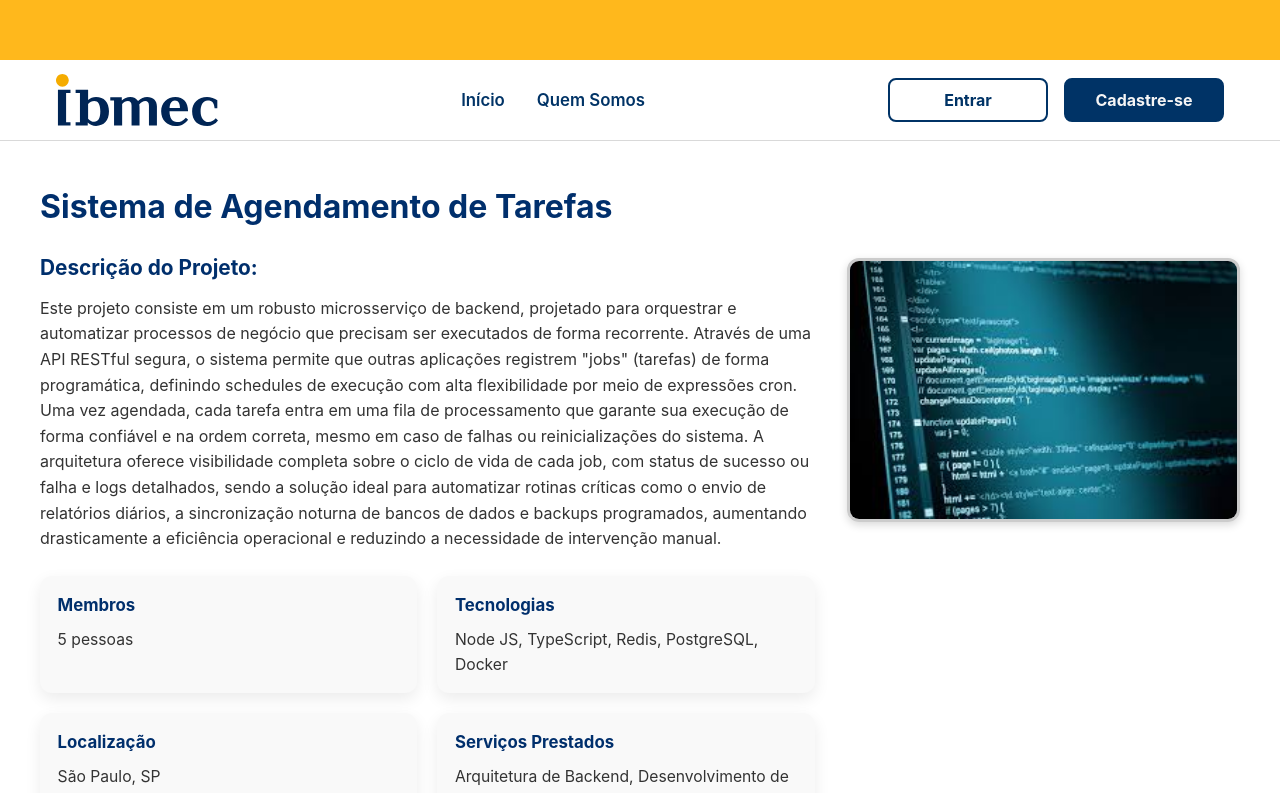
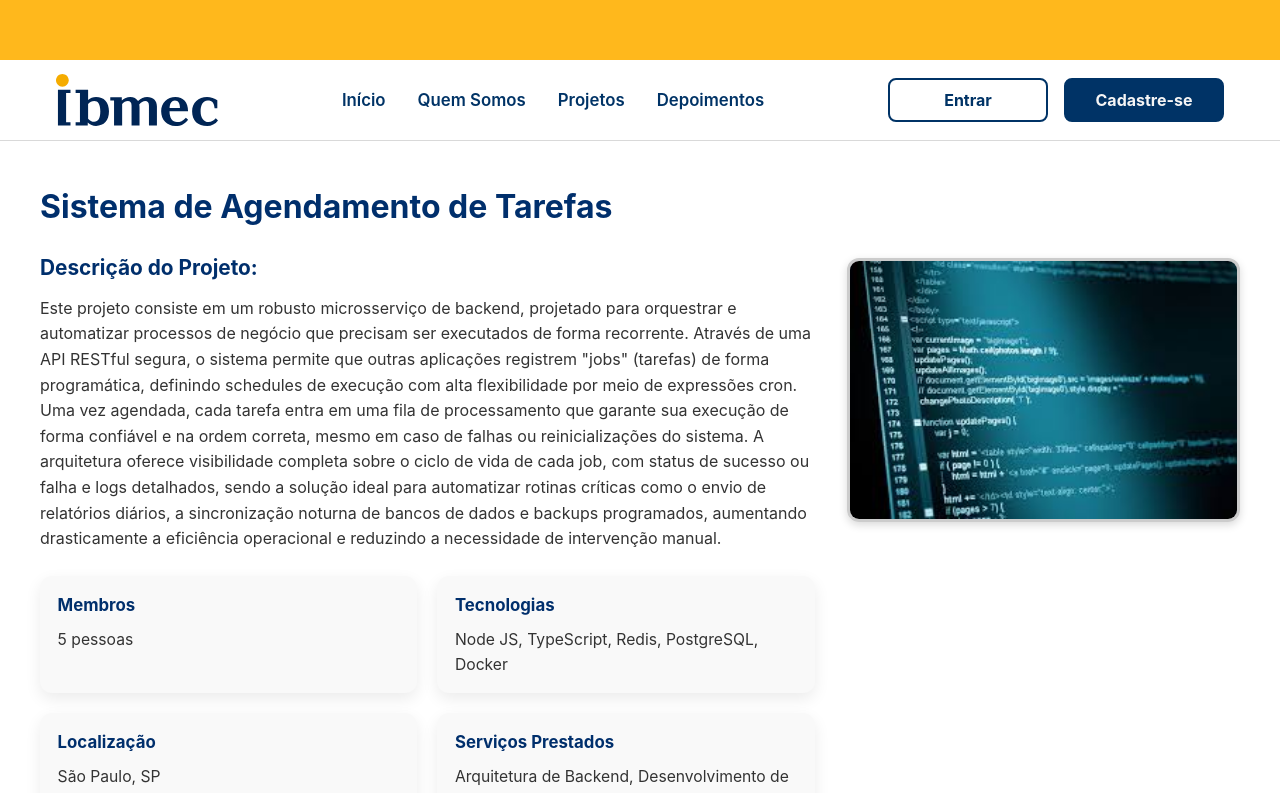
Before and after one commit to whirtex/AP2-PFE-GRUPO-2, a React (Vite) app: page /projetos/backend/exemplo in a window 1280 px wide. Shown: the top 793 px of the page. Built offline with nearby package versions, Linux system fonts and the light colour scheme.

Commit message:
headernovo

```diff
--- a/src/components/Header.jsx
+++ b/src/components/Header.jsx
@@ -1,13 +1,12 @@
 import { useEffect, useState } from "react";
-import { Link, useLocation } from "react-router-dom";
+import { Link, useLocation, useNavigate } from "react-router-dom";
 import logo from "../assets/img/logo-Ibmec.svg";
 
 export default function Header({ onOpenLogin }) {
   const [menuOpen, setMenuOpen] = useState(false);
   const location = useLocation();
-  const isHome = location.pathname === "/";
+  const navigate = useNavigate();
 
-  // Fecha o menu ao aumentar a tela ou esc
   useEffect(() => {
     function onResize() {
       if (window.innerWidth > 600) setMenuOpen(false);
@@ -23,12 +22,25 @@ export default function Header({ onOpenLogin }) {
     };
   }, []);
 
-  //traar e destravar o sroll
   useEffect(() => {
     document.body.style.overflow = menuOpen ? "hidden" : "";
   }, [menuOpen]);
 
   const closeMenu = () => setMenuOpen(false);
+
+  // 👇 função que cuida de ir pra seção certa
+  const handleSectionClick = (sectionId) => {
+    if (location.pathname === "/") {
+      const el = document.getElementById(sectionId);
+      if (el) {
+        el.scrollIntoView({ behavior: "smooth", block: "start" });
+      }
+      closeMenu();
+    } else {
+      navigate("/", { state: { scrollTo: sectionId } });
+      closeMenu();
+    }
+  };
 
   return (
     <header className="site-header">
@@ -68,16 +80,29 @@ export default function Header({ onOpenLogin }) {
               <Link to="/quem-somos">Quem Somos</Link>
             </li>
 
-            {isHome && (
-              <>
-                <li>
-                  <a href="#projetos">Projetos</a>
-                </li>
-                <li>
-                  <a href="#depoimentos">Depoimentos</a>
-                </li>
-              </>
-            )}
+            {/* 🍝 Projetos e Depoimentos com scroll inteligente */}
+            <li>
+              <a
+                href="#projetos"
+                onClick={(e) => {
+                  e.preventDefault();
+                  handleSectionClick("projetos");
+                }}
+              >
+                Projetos
+              </a>
+            </li>
+            <li>
+              <a
+                href="#depoimentos"
+                onClick={(e) => {
+                  e.preventDefault();
+                  handleSectionClick("depoimentos");
+                }}
+              >
+                Depoimentos
+              </a>
+            </li>
 
             <li className="header__mobile-only">
               <button
--- a/src/pages/Home.jsx
+++ b/src/pages/Home.jsx
@@ -1,5 +1,5 @@
 import { useEffect } from "react";
-import { Link } from "react-router-dom";
+import { Link, useLocation } from "react-router-dom";
 
 import icDireito from "../assets/icons/direito.svg";
 import icArquitetura from "../assets/icons/arquitetura.svg";
@@ -20,10 +20,20 @@ import JoaoA from "../assets/img/JoaoAdibe.png";
 import DiegoB from "../assets/img/DiegoBarreto.png";
 
 export default function Home() {
+  const location = useLocation();
+
+  // Se veio de outra página com { state: { scrollTo: "projetos" | "depoimentos" } }
   useEffect(() => {
-    document.body.classList.add("page-home");
-    return () => document.body.classList.remove("page-home");
-  }, []);
+    const scrollTo = location.state?.scrollTo;
+    if (scrollTo) {
+      const el = document.getElementById(scrollTo);
+      if (el) {
+        setTimeout(() => {
+          el.scrollIntoView({ behavior: "smooth", block: "start" });
+        }, 0);
+      }
+    }
+  }, [location.state]);
 
   return (
     <>
```
